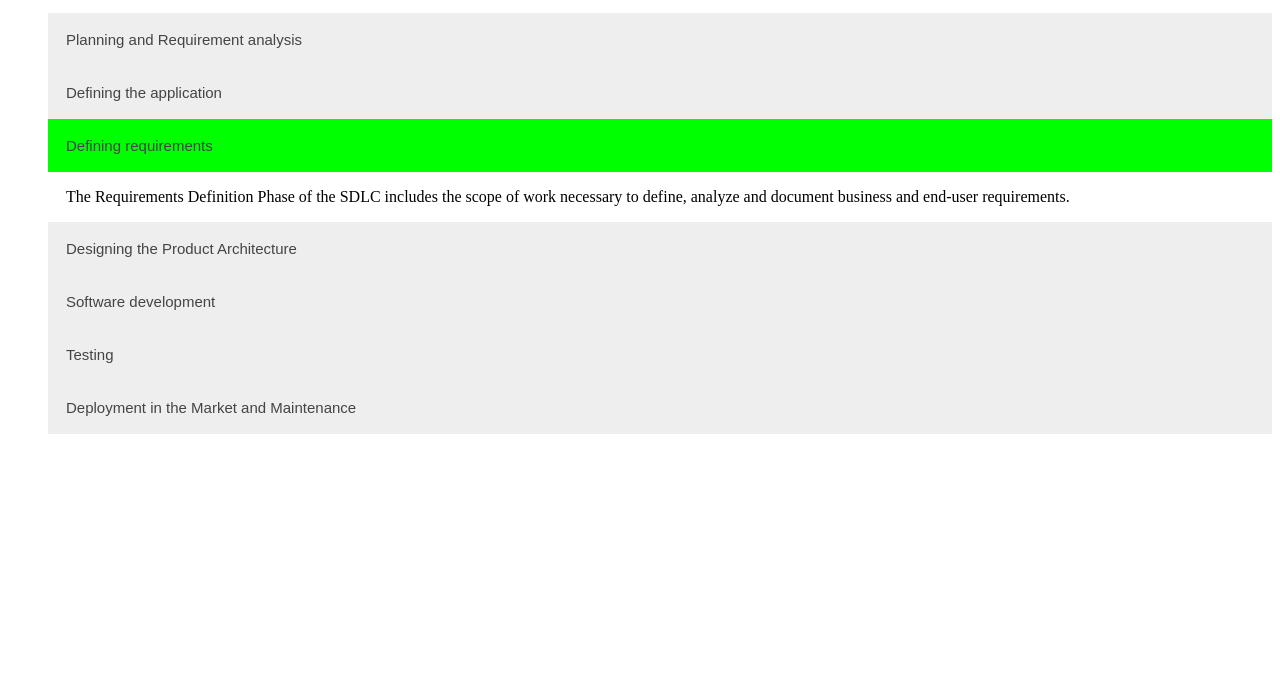
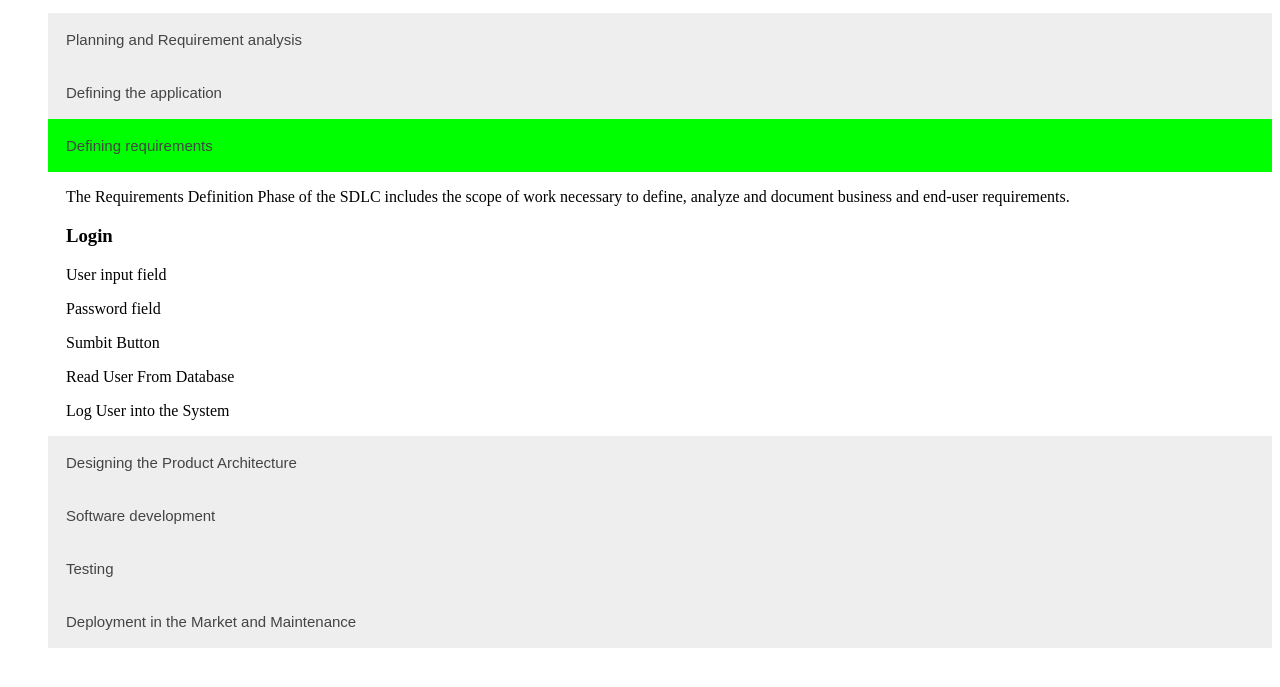
Before and after one commit to nikolaiGrigorjev/SDLC-page, a plain HTML site: page index.html in a window 1280 px wide. Both pictures are taken after a click on the button "Defining requirements". Shown: the part 87-774 px from the top of the page. Drawn offline with Linux system fonts and the light colour scheme.

Commit message:
Update index.html

```diff
--- a/index.html
+++ b/index.html
@@ -22,8 +22,15 @@
 
     <button class="accordion">Defining requirements</button>
 <div class="panel">
-  <p>The Requirements Definition Phase of the SDLC includes the scope of work necessary to define, analyze and document business and end-user requirements.</p>
-</div>
+<p>The Requirements Definition Phase of the SDLC includes the scope of work necessary to define, analyze and document business and end-user requirements.</p>
+  <h3>Login</h3>
+  <p>User input field</p>
+  <p>Password field</p>
+  <p>Sumbit Button</p>
+  <p>Read User From Database</p>
+  <p>Log User into the System</p>
+  </div>
+
 
     <button class="accordion">Designing the Product Architecture</button>
 <div class="panel">
```
